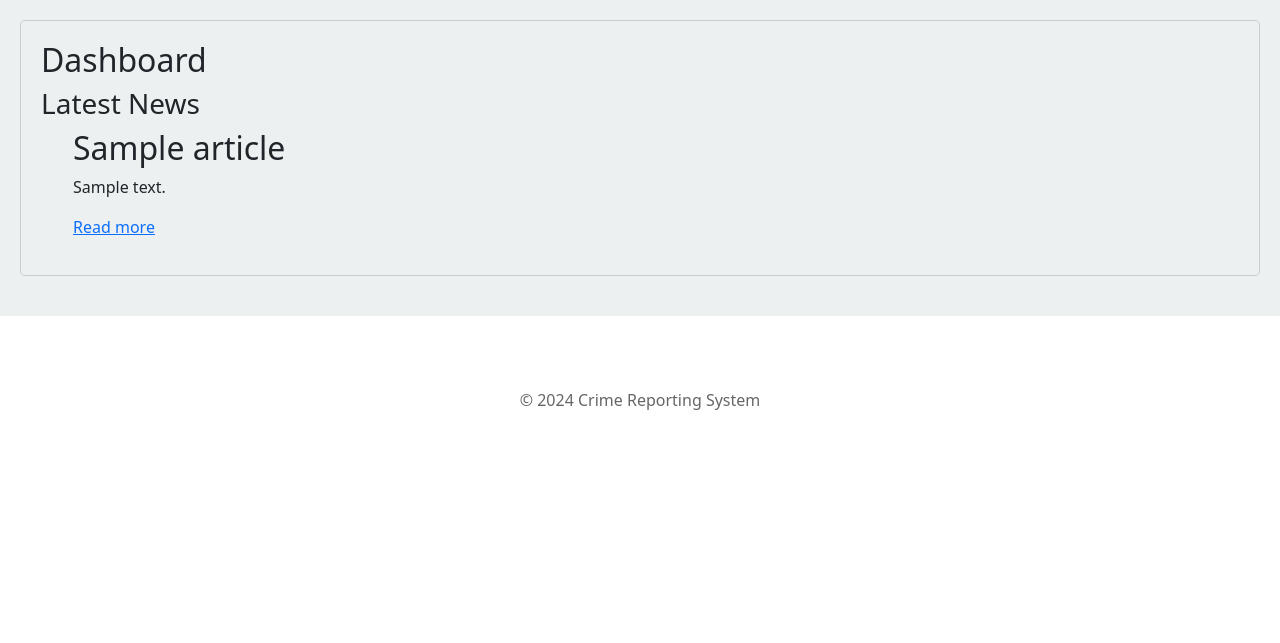
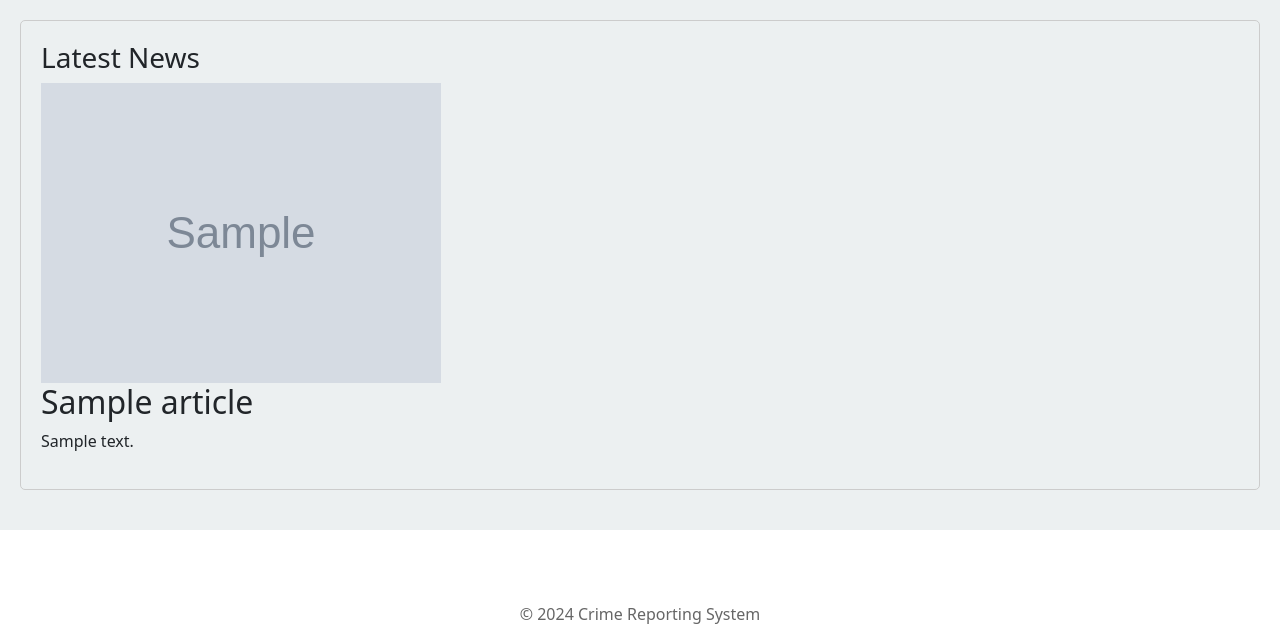
Before and after one commit to MuliJob/Crime_Report_System, a Flask app: page /dashboard in a window 1280 px wide. Shown: the part 157-800 px from the top of the page. Run offline with Flask 3, Linux system fonts and the light colour scheme; tables that the repository leaves empty hold one stand-in row (values such as "Sample post"); grey boxes marked "Sample" are stand-in pictures; a database or web service that is not in the repository returns one stand-in record (values such as "Sample title"); data that the repository does not hold is empty.

Commit message:
initial commit

```diff
--- a/app/static/css/styles.css
+++ b/app/static/css/styles.css
@@ -230,3 +230,9 @@
 .content-section.active {
 	display: block;
 }
+
+.article-grid {
+	display: grid;
+	grid-template-columns: repeat(auto-fit, minmax(300px, 1fr));
+	gap: 20px;
+}
--- a/app/templates/userdashboard.html
+++ b/app/templates/userdashboard.html
@@ -18,18 +18,19 @@
       </header>
     <main class="main-content">
         <section id="profile" class="content-section active" >
-            <h2>Dashboard</h2>
             {% if articles %}
               <h3>Latest News</h3>
-              <ul>
+                <div class="article-grid">
                 {% for article in articles %}
-                <li>
-                  <h2>{{ article.title }}</h2>
-                  <p>{{ article.description }}</p>
-                  <a href="{{ article.url }}">Read more</a>
-              </li>
+                  <div class="article-column">
+                      <a href="{{ article['url'] }}" target="_blank">
+                          <img src="{{ article['urlToImage'] }}" alt="{{ article['title'] }}">
+                      </a>
+                      <h2>{{ article['title'] }}</h2>
+                      <p>{{ article['description'] }}</p>
+                  </div>
                 {% endfor %}
-              </ul>
+              </div>
             {% else %}
                 <p>No News found.</p>
             {% endif %}
```
Also changed, not shown: app/templates/admin.html (+16 -2 lines). Lines whose indentation alone changed are shown as unchanged.
